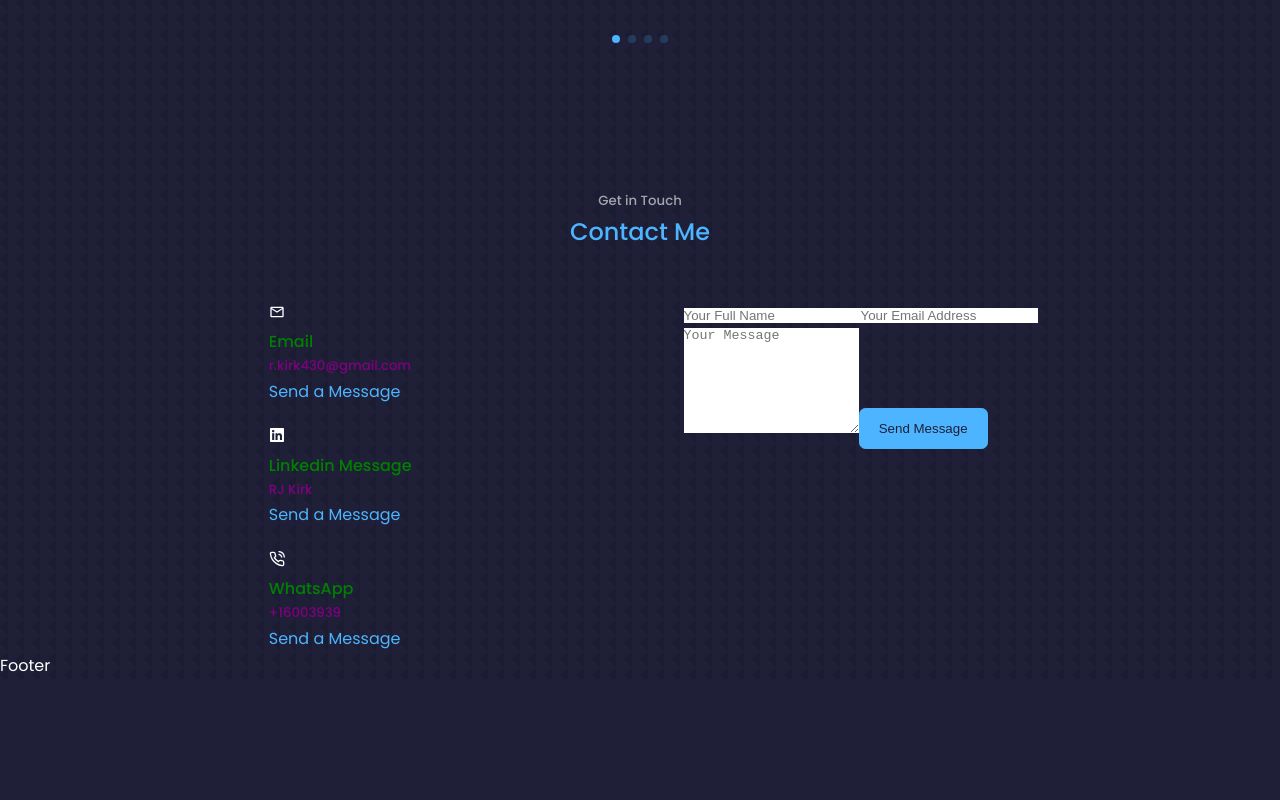
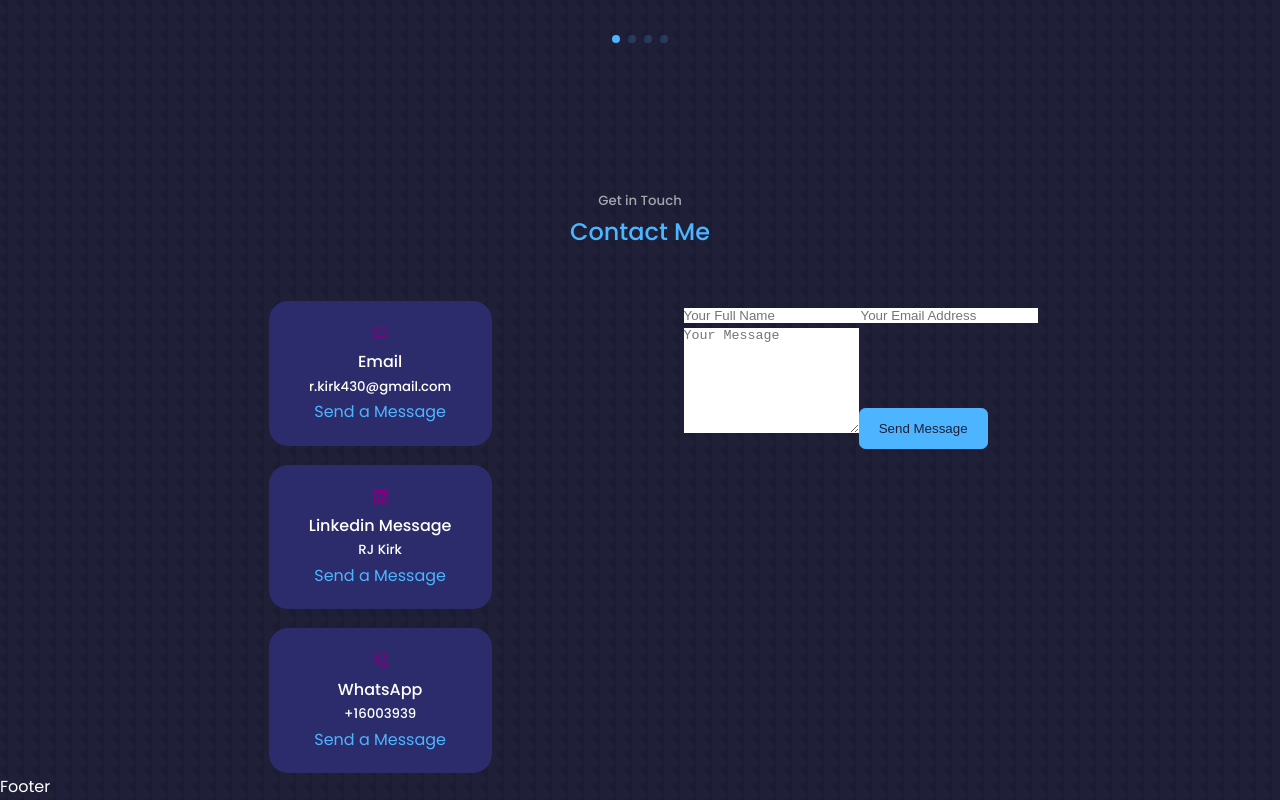
Before and after one commit to rkirk430/portfolio-website, a React (Create React App) app: page / in a window 1280 px wide. Shown: the part 4469-5269 px from the top of the page. Before the commit the page ends 5148 px from the top, so only its background shows below. Built offline with nearby package versions, Linux system fonts and the light colour scheme.

Commit message:
Contact Styling Further CSS Alterations

```diff
--- a/src/components/contact/Contact.jsx
+++ b/src/components/contact/Contact.jsx
@@ -14,21 +14,21 @@ const Contact = () => {
         <div className="contact__options">
           {/* Contact Option 1: */}
           <article className="contact__option">
-            <MdOutlineEmail />
+            <MdOutlineEmail className='contact__option-icon' />
             <h4>Email</h4>
             <h5>r.kirk430@gmail.com</h5>
             <a href="mailto:r.kirk430@gmail.com" target = "_blank"> Send a Message </a>
           </article>
           {/* Contact Option 2: */}
           <article className="contact__option">
-            <FaLinkedin />
+            <FaLinkedin className='contact__option-icon'/>
             <h4>Linkedin Message</h4>
             <h5>RJ Kirk</h5>
             <a href="https://m.me/rj.john.12/" target = "_blank"> Send a Message </a>
           </article>
           {/* Contact Option 3:  */}
           <article className="contact__option">
-            <FiPhoneCall />
+            <FiPhoneCall className='contact__option-icon'/>
             <h4>WhatsApp</h4>
             <h5>+16003939</h5>
             <a href="https://api.whatsapp.com/send?phone=+16096102803" target = "_blank"> Send a Message </a>
--- a/src/components/contact/contact.css
+++ b/src/components/contact/contact.css
@@ -10,11 +10,36 @@
     /* flex-direction = column sets each "contact option" to be below the other instead of across */
     flex-direction: column;
     gap: 1.2rem;
+}
 
+.contact__option {
+    background: var(--color-bg-variant);
+    /*Padding puts space around your actual content. > Padding = > Space around content */
+    padding: 1.2rem;
+    /* > border-radius = Smoother edges (More like a Circle) */
+    border-radius: 1.2rem;
+    text-align: center;
+    border: 1px solid transparent;
+    /* Uses our "--transition" global variable to slow down the change from solid to transparent when hovering*/
+    transition: var(--transition);
+}
+
+.contact__option:hover {
+    /* Sets background to transparent WHEN hovering */
+    background: transparent;
+    /* Sets Border color WHEN hovering */
+    border-color: var(--color-primary-variant);
+}
+
+.contact__option-icon {
+    color: purple;
 
 }
 
-.contact__options h4 {
+
+
+
+/* .contact__options h4 {
     color: green;
 
 }
@@ -22,4 +47,4 @@
 .contact__options h5 {
     color: purple;
 
-}
+} */
```
